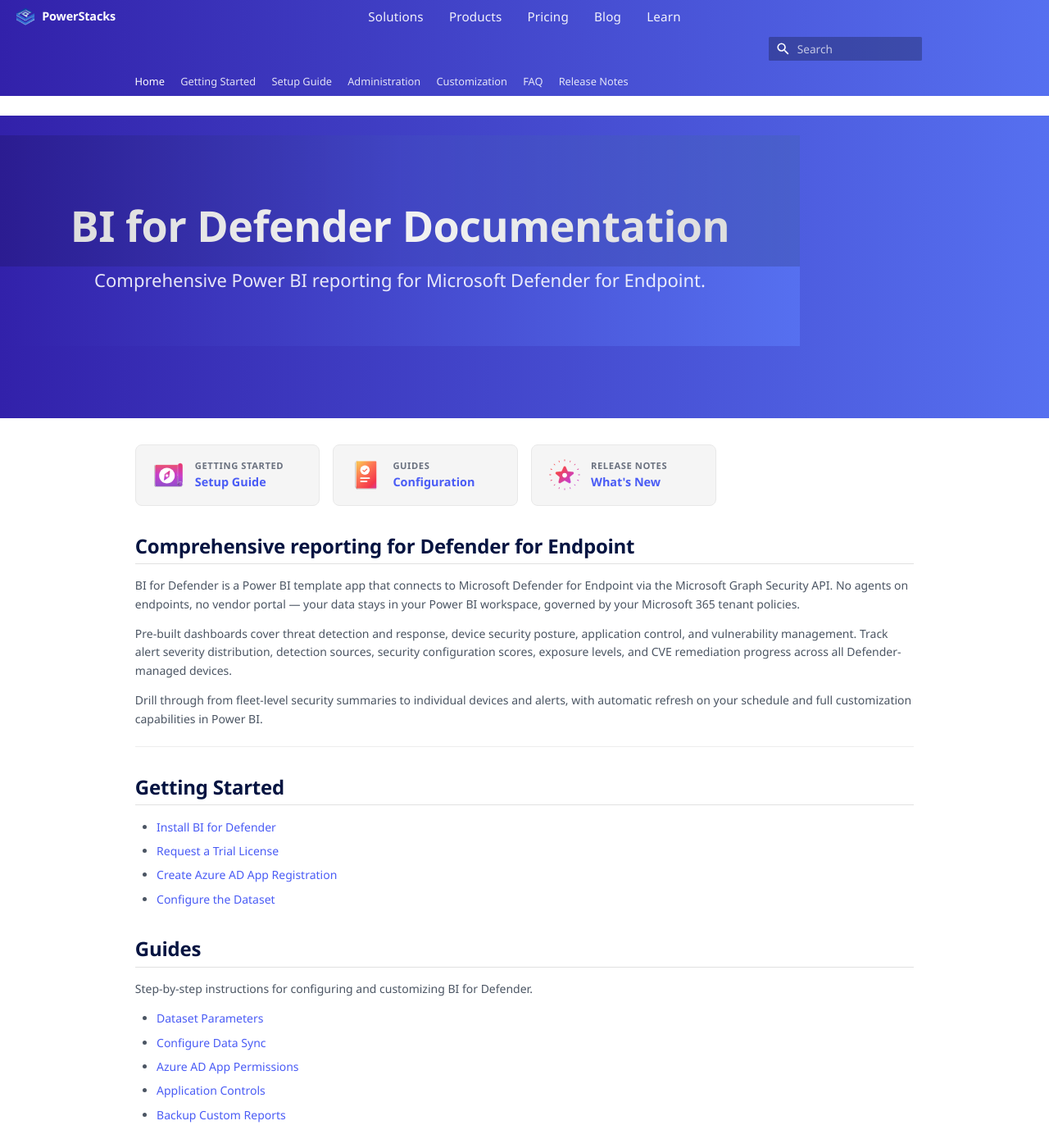
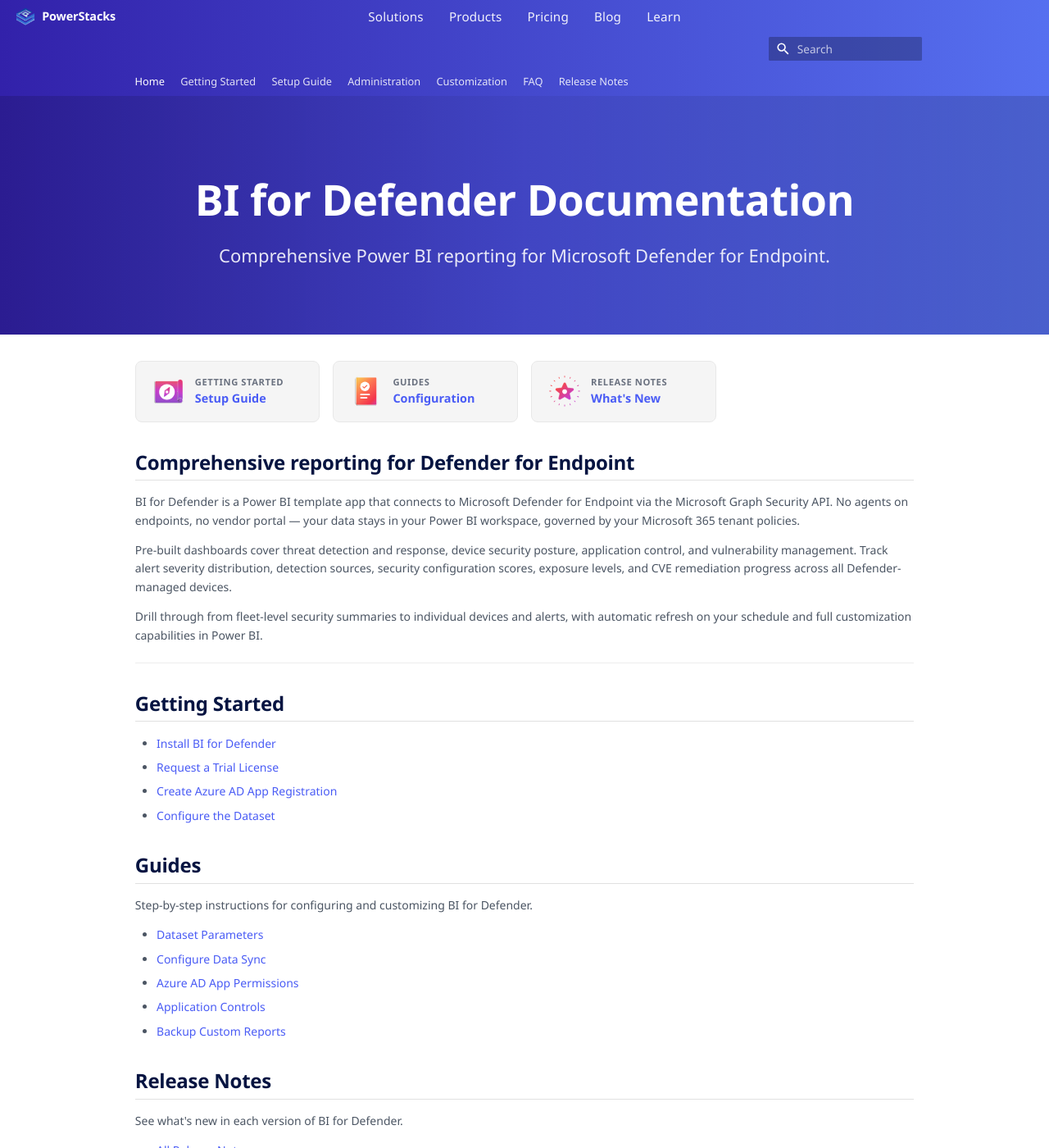
Before and after one commit to powerstacks-corp/BI-for-Defender, an MkDocs documentation site: the page built from docs/index.md, in a window 1280 px wide and 1400 px high. Shown: the whole window at 82% size. Built offline with MkDocs 1.6.1 and Material for MkDocs 9.7.7, drawn with Linux system fonts in a browser that asks for light colours; comment, search, counter and statistics services are not loaded.

Commit message:
Fix docs hero: centered, full-width, two-color title support

```diff
--- a/docs/stylesheets/microsoft-learn.css
+++ b/docs/stylesheets/microsoft-learn.css
@@ -701,11 +701,34 @@ html {
 
 .hero-banner {
   background: linear-gradient(90deg, #3221AA 0%, #5670F0 100%);
-  padding: 3rem 1rem;
+  padding: 5rem 1.5rem 4rem 1.5rem;
   width: 100vw;
   margin-left: calc(-50vw + 50%);
+  margin-top: -1.5rem;
   margin-bottom: 2rem;
   box-sizing: border-box;
+  text-align: center;
+  position: relative;
+  overflow: hidden;
+}
+
+/* Subtle vignette overlay matching the website's Hero component */
+.hero-banner::before {
+  content: "";
+  position: absolute;
+  inset: 0;
+  background: linear-gradient(
+    90deg,
+    rgba(0, 0, 0, 0.15) 0%,
+    rgba(0, 0, 0, 0.05) 50%,
+    rgba(0, 0, 0, 0.15) 100%
+  );
+  pointer-events: none;
+}
+
+.hero-banner > * {
+  position: relative;
+  z-index: 1;
 }
 
 [data-md-color-scheme="slate"] .hero-banner {
@@ -714,24 +737,65 @@ html {
 
 .hero-banner h1,
 .hero-banner p {
-  max-width: 61rem;
+  max-width: 72rem;
   margin-left: auto;
   margin-right: auto;
-  padding-left: 0.8rem;
-  padding-right: 0.8rem;
+  padding-left: 1rem;
+  padding-right: 1rem;
+  text-align: center;
 }
 
 .hero-banner h1 {
   color: #ffffff !important;
-  font-size: 2.2rem;
-  font-weight: 600;
-  margin-bottom: 0.5rem;
+  font-size: 2.75rem;
+  font-weight: 700;
+  line-height: 1.15;
+  letter-spacing: -0.01em;
+  margin-bottom: 0.75rem;
   border-bottom: none !important;
 }
 
+/* Accent word in hero title (second color, like the website hero) */
+.hero-banner h1 .hero-accent {
+  color: #6EC1E4;
+}
+
+/* Responsive: larger on desktop, tighter on mobile */
+@media (min-width: 1220px) {
+  .hero-banner {
+    padding: 6rem 1.5rem 5rem 1.5rem;
+  }
+  .hero-banner h1 {
+    font-size: 3.25rem;
+  }
+}
+
+@media (max-width: 600px) {
+  .hero-banner {
+    padding: 3rem 1rem 2.5rem 1rem;
+  }
+  .hero-banner h1 {
+    font-size: 1.875rem;
+  }
+}
+
 .hero-banner p {
-  color: rgba(255, 255, 255, 0.9) !important;
-  font-size: 1rem;
+  color: rgba(255, 255, 255, 0.88) !important;
+  font-size: 1.25rem;
+  line-height: 1.5;
+  margin-bottom: 0;
+}
+
+@media (min-width: 1220px) {
+  .hero-banner p {
+    font-size: 1.375rem;
+  }
+}
+
+@media (max-width: 600px) {
+  .hero-banner p {
+    font-size: 1rem;
+  }
 }
 
 /* ── Quick link cards — feature cards ── */
@@ -884,95 +948,3 @@ html {
 .md-sidebar--secondary {
   padding-top: 1.5rem;
 }
-
-/* ── Hero-style page titles (full-width, matches website Hero component) ── */
-
-/* Prevent horizontal scroll from the 100vw hero trick */
-html, body {
-  overflow-x: hidden;
-}
-
-/* Style the first h1 of each page as a full-width hero banner */
-.md-typeset h1:first-of-type {
-  /* Break out of the content column to full viewport width */
-  width: 100vw;
-  position: relative;
-  left: 50%;
-  margin-left: -50vw;
-
-  /* Hero visuals */
-  background: linear-gradient(90deg, #3221AA 0%, #5670F0 100%);
-  color: #ffffff !important;
-  text-align: center;
-  font-size: 2.75rem;
-  font-weight: 700;
-  line-height: 1.15;
-  letter-spacing: -0.01em;
-  padding: 4rem 2rem 1rem 2rem;
-  margin-top: -1.5rem;
-  margin-bottom: 0;
-  border: none;
-  border-radius: 0;
-  overflow: hidden;
-}
-
-/* Subtle vignette overlay matching the website's hero styling */
-.md-typeset h1:first-of-type::before {
-  content: "";
-  position: absolute;
-  inset: 0;
-  background: linear-gradient(
-    90deg,
-    rgba(0, 0, 0, 0.15) 0%,
-    rgba(0, 0, 0, 0.05) 50%,
-    rgba(0, 0, 0, 0.15) 100%
-  );
-  pointer-events: none;
-}
-
-/* First paragraph after the hero h1 is styled as the hero subtitle */
-.md-typeset h1:first-of-type + p {
-  width: 100vw;
-  position: relative;
-  left: 50%;
-  margin-left: -50vw;
-
-  background: linear-gradient(90deg, #3221AA 0%, #5670F0 100%);
-  color: rgba(255, 255, 255, 0.88) !important;
-  text-align: center;
-  font-size: 1.25rem;
-  line-height: 1.5;
-  padding: 0 2rem 3rem 2rem;
-  margin-top: 0;
-  margin-bottom: 2.5rem;
-}
-
-/* Dark mode: subtly different gradient endpoints */
-[data-md-color-scheme="slate"] .md-typeset h1:first-of-type,
-[data-md-color-scheme="slate"] .md-typeset h1:first-of-type + p {
-  background: linear-gradient(90deg, #1e1380 0%, #3a4ec4 100%);
-}
-
-/* Larger on desktop screens */
-@media (min-width: 1220px) {
-  .md-typeset h1:first-of-type {
-    font-size: 3.25rem;
-    padding: 5rem 2rem 1.25rem 2rem;
-  }
-  .md-typeset h1:first-of-type + p {
-    font-size: 1.375rem;
-    padding: 0 2rem 4rem 2rem;
-  }
-}
-
-/* Mobile: tighten up */
-@media (max-width: 600px) {
-  .md-typeset h1:first-of-type {
-    font-size: 1.875rem;
-    padding: 2.5rem 1.25rem 0.75rem 1.25rem;
-  }
-  .md-typeset h1:first-of-type + p {
-    font-size: 1rem;
-    padding: 0 1.25rem 2rem 1.25rem;
-  }
-}
```
